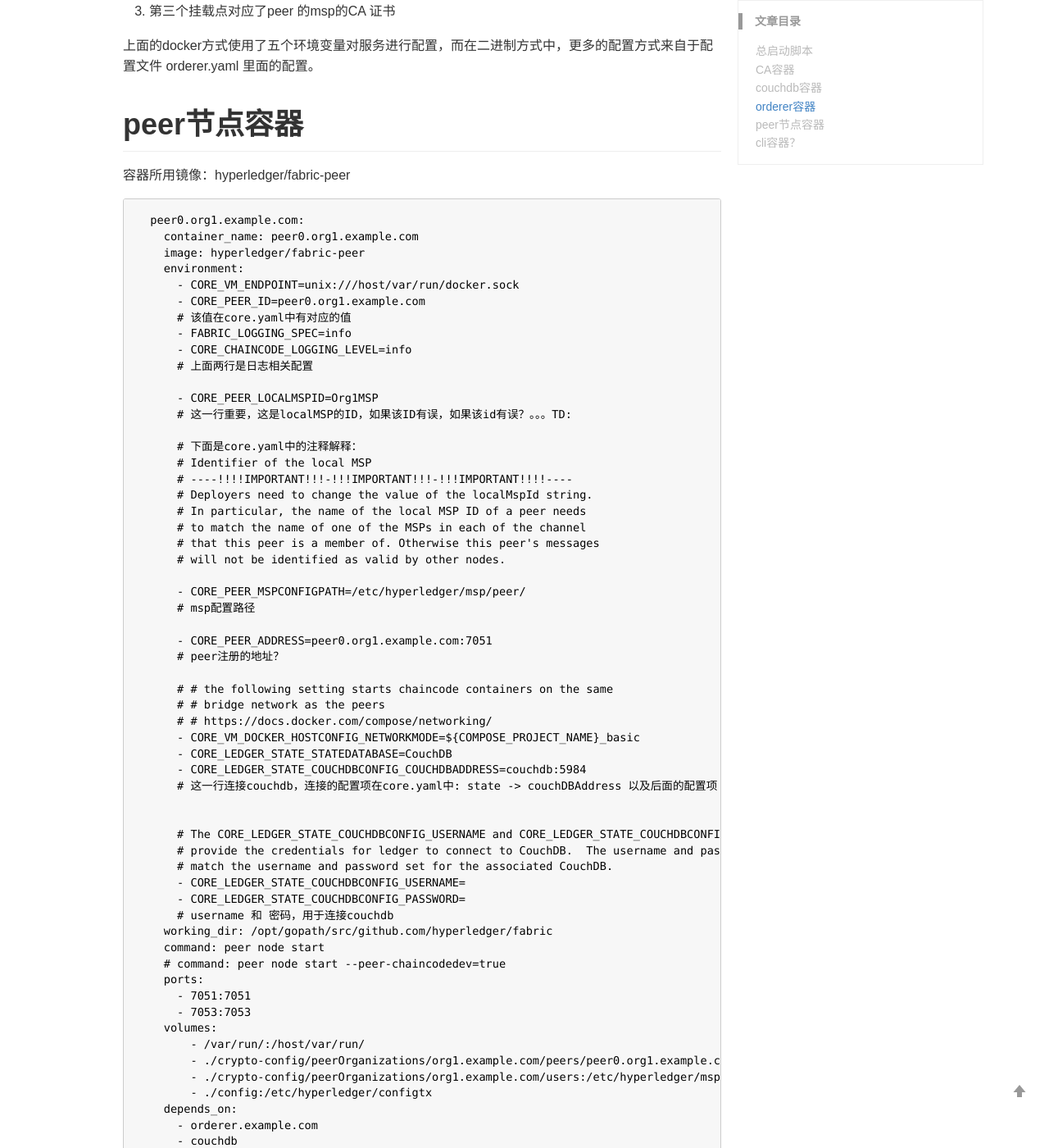
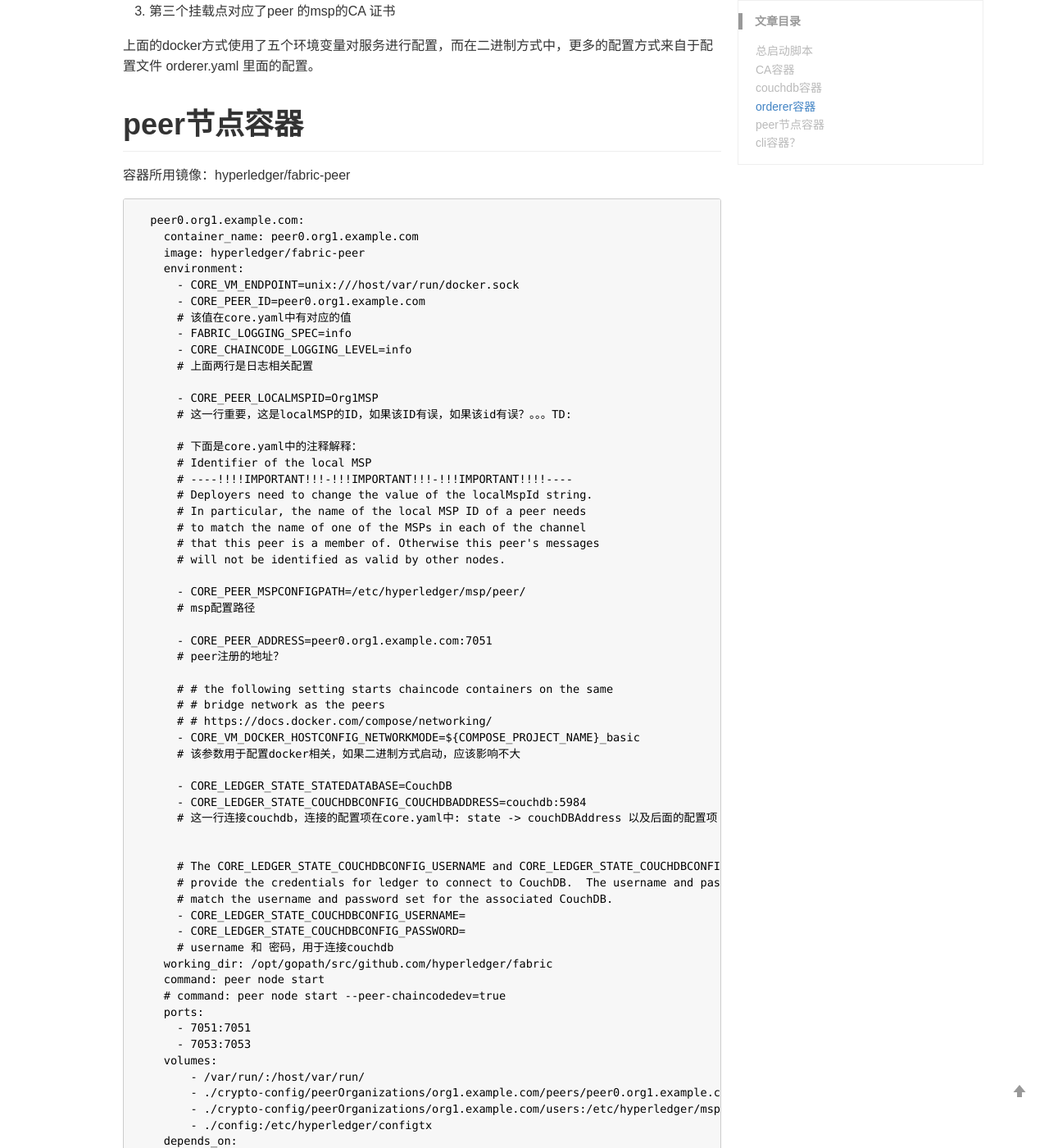
Before and after one commit to nox60/nox60.github.io, a Jekyll site: the page built from _posts/2019-7-23-Hyperledger-Fabric-例子代码解读.md, in a window 1280 px wide and 1400 px high, scrolled down 3876 px. Shown: the whole window at 82% size. Built offline with Jekyll 4.4.1, drawn with Linux system fonts in a browser that asks for light colours; our own code applies the rules of GitHub Pages for plain Markdown files; comment, search, counter and statistics services are not loaded; some of the changed text lies outside the part shown.

Commit message:
Docker related

```diff
--- a/_posts/2019-7-23-Hyperledger-Fabric-例子代码解读.md
+++ b/_posts/2019-7-23-Hyperledger-Fabric-例子代码解读.md
@@ -218,6 +218,8 @@
       # # bridge network as the peers
       # # https://docs.docker.com/compose/networking/
       - CORE_VM_DOCKER_HOSTCONFIG_NETWORKMODE=${COMPOSE_PROJECT_NAME}_basic
+      # 该参数用于配置docker相关，如果二进制方式启动，应该影响不大
+
       - CORE_LEDGER_STATE_STATEDATABASE=CouchDB
       - CORE_LEDGER_STATE_COUCHDBCONFIG_COUCHDBADDRESS=couchdb:5984
       # 这一行连接couchdb，连接的配置项在core.yaml中: state -> couchDBAddress 以及后面的配置项
```
